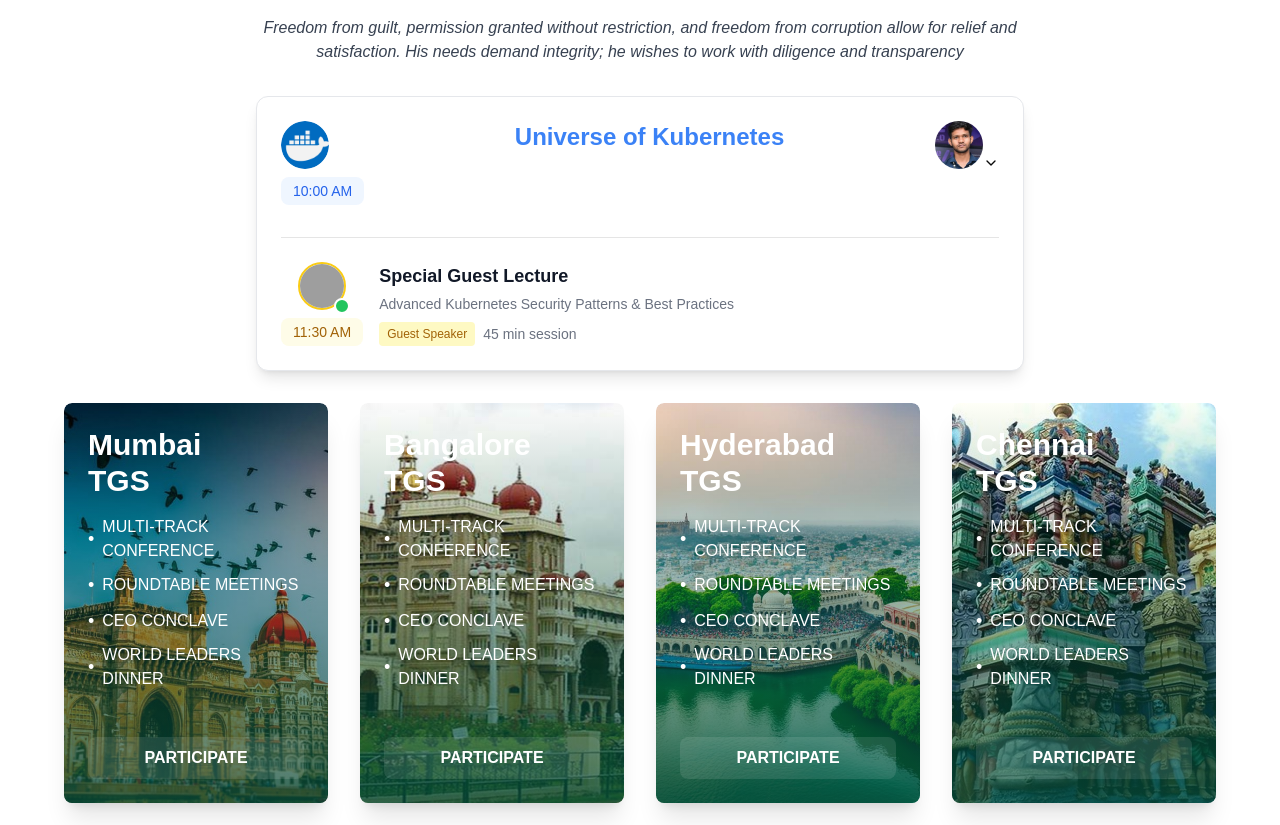
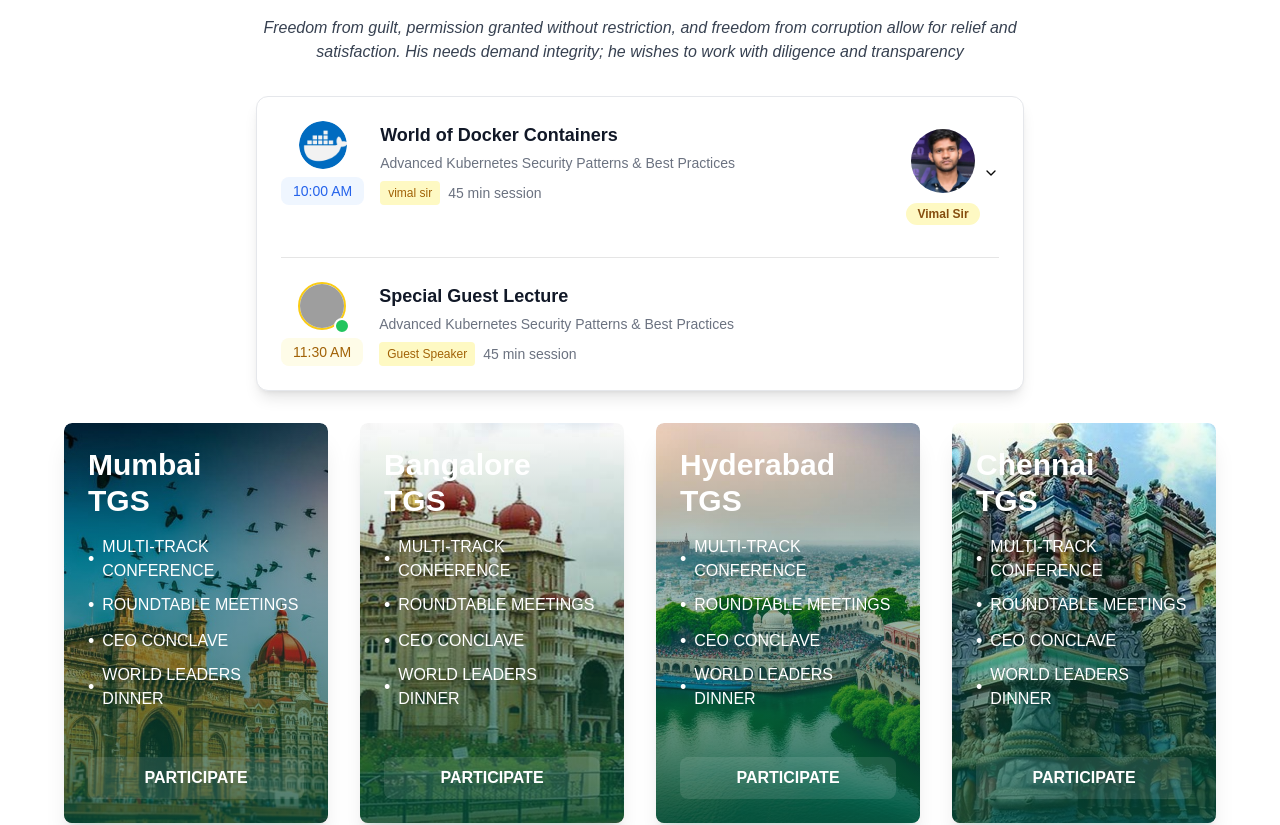
Before and after one commit to tony83033/TGS-CONFERENCE_FOLK_VERSION, a Next.js app: page / in a window 1280 px wide. Shown: the part 1300-2125 px from the top of the page. Built offline with nearby package versions, Linux system fonts and the light colour scheme; grey boxes are pictures that could not be loaded.

Commit message:
shedule cards

```diff
--- a/package.json
+++ b/package.json
@@ -16,6 +16,7 @@
     "@radix-ui/react-icons": "^1.3.1",
     "@radix-ui/react-separator": "^1.1.0",
     "@radix-ui/react-slot": "^1.1.0",
+    "@radix-ui/react-tooltip": "^1.1.4",
     "class-variance-authority": "^0.7.0",
     "classnames": "^2.5.1",
     "clsx": "^2.1.1",
--- a/src/components/customComponents/subComponents/CourseShedule.tsx
+++ b/src/components/customComponents/subComponents/CourseShedule.tsx
@@ -1,3 +1,4 @@
+import dynamic from 'next/dynamic'
 import React from 'react';
 import {
   Accordion,
@@ -5,11 +6,30 @@ import {
   AccordionItem,
   AccordionTrigger,
 } from "@/components/ui/accordion";
+
+// Dynamic imports for Tooltip components
+const TooltipProvider = dynamic(
+    () => import("@/components/ui/tooltip").then((mod) => mod.TooltipProvider),
+    { ssr: false }
+  );
+  const Tooltip = dynamic(
+    () => import("@/components/ui/tooltip").then((mod) => mod.Tooltip),
+    { ssr: false }
+  );
+  const TooltipTrigger = dynamic(
+    () => import("@/components/ui/tooltip").then((mod) => mod.TooltipTrigger),
+    { ssr: false }
+  );
+  const TooltipContent = dynamic(
+    () => import("@/components/ui/tooltip").then((mod) => mod.TooltipContent),
+    { ssr: false }
+  );
 import { ChevronDown } from 'lucide-react';
 import { Card } from "@/components/ui/card";
 import { Separator } from "@/components/ui/separator";
 import technologyImage from "../../../app/public/assets/docker.png"
 import mentorImage from "../../../app/public/assets/mentor.jpeg"
+import { Badge  } from "@/components/ui/badge"
 
 const CourseSchedule = () => {
   const courseData = [
@@ -47,12 +67,12 @@ const CourseSchedule = () => {
           <AccordionItem value="main" className="border-none">
             {/* Header section as Accordion Trigger */}
             <AccordionTrigger className="p-0 hover:no-underline">
-              <div className="flex w-full items-start">
-                {/* Left section with mentor image and timestamp */}
-                <div className="flex flex-col items-start">
+  <div className="flex w-full items-start gap-4">
+    {/* Left: Mentor Image */}
+    <div className="flex flex-col items-center">
       <img
         src={technologyImage.src.toString()}
-                    alt="Mentor"
+        alt="technology"
         className="rounded-full w-12 h-12 mb-2"
       />
       <span className="inline-block px-3 py-1 bg-blue-50 text-blue-600 rounded-lg text-sm">
@@ -60,19 +80,46 @@ const CourseSchedule = () => {
       </span>
     </div>
 
-                {/* Center title */}
-                <h1 className="text-2xl font-semibold text-blue-500 flex-1 text-center">
-                  Universe of Kubernetes
-                </h1>
+   {/* Left-Aligned Title and Subheading */}
+   <div className="flex-1">
+    <div className='text-left'>
+              <h3 className="text-lg font-semibold text-gray-900">
+              World of Docker Containers
+              </h3>
+              <p className="text-sm text-gray-500 mt-1">
+                Advanced Kubernetes Security Patterns & Best Practices
+              </p>
+              </div>
+              <div className="flex items-center gap-2 mt-2">
+                <span className="px-2 py-1 bg-yellow-100 text-yellow-700 rounded text-xs font-medium">
+                  vimal sir
+                </span>
+                <span className="text-sm text-gray-500">
+                  45 min session
+                </span>
+              </div>
+            </div>
 
-                {/* Right tech image */}
+    {/* Right: Tooltip Section */}
+    <TooltipProvider>
+      <Tooltip>
+        <TooltipTrigger>
           <div className="flex-shrink-0">
             <img
               src={mentorImage.src.toString()}
-                    alt="Technology"
-                    className="rounded-full w-12 h-12"
+              alt="Mentor"
+              className="rounded-full w-20 h-20 border-yellow-400 p-2"
             />
           </div>
+          <Badge className="bg-yellow-100 text-yellow-800 hover:text-yellow-900 font-bold">
+            Vimal Sir
+          </Badge>
+        </TooltipTrigger>
+        <TooltipContent className="w-64">
+          <p>Vimal sir is a public speaker...</p>
+        </TooltipContent>
+      </Tooltip>
+    </TooltipProvider>
   </div>
 </AccordionTrigger>
 
--- /dev/null
+++ b/src/components/ui/badge.tsx
@@ -0,0 +1,36 @@
+import * as React from "react"
+import { cva, type VariantProps } from "class-variance-authority"
+
+import { cn } from "@/lib/utils"
+
+const badgeVariants = cva(
+  "inline-flex items-center rounded-full border px-2.5 py-0.5 text-xs font-semibold transition-colors focus:outline-none focus:ring-2 focus:ring-ring focus:ring-offset-2",
+  {
+    variants: {
+      variant: {
+        default:
+          "border-transparent bg-primary text-primary-foreground hover:bg-primary/80",
+        secondary:
+          "border-transparent bg-secondary text-secondary-foreground hover:bg-secondary/80",
+        destructive:
+          "border-transparent bg-destructive text-destructive-foreground hover:bg-destructive/80",
+        outline: "text-foreground",
+      },
+    },
+    defaultVariants: {
+      variant: "default",
+    },
+  }
+)
+
+export interface BadgeProps
+  extends React.HTMLAttributes<HTMLDivElement>,
+    VariantProps<typeof badgeVariants> {}
+
+function Badge({ className, variant, ...props }: BadgeProps) {
+  return (
+    <div className={cn(badgeVariants({ variant }), className)} {...props} />
+  )
+}
+
+export { Badge, badgeVariants }
--- /dev/null
+++ b/src/components/ui/tooltip.tsx
@@ -0,0 +1,30 @@
+"use client"
+
+import * as React from "react"
+import * as TooltipPrimitive from "@radix-ui/react-tooltip"
+
+import { cn } from "@/lib/utils"
+
+const TooltipProvider = TooltipPrimitive.Provider
+
+const Tooltip = TooltipPrimitive.Root
+
+const TooltipTrigger = TooltipPrimitive.Trigger
+
+const TooltipContent = React.forwardRef<
+  React.ElementRef<typeof TooltipPrimitive.Content>,
+  React.ComponentPropsWithoutRef<typeof TooltipPrimitive.Content>
+>(({ className, sideOffset = 4, ...props }, ref) => (
+  <TooltipPrimitive.Content
+    ref={ref}
+    sideOffset={sideOffset}
+    className={cn(
+      "z-50 overflow-hidden rounded-md border bg-popover px-3 py-1.5 text-sm text-popover-foreground shadow-md animate-in fade-in-0 zoom-in-95 data-[state=closed]:animate-out data-[state=closed]:fade-out-0 data-[state=closed]:zoom-out-95 data-[side=bottom]:slide-in-from-top-2 data-[side=left]:slide-in-from-right-2 data-[side=right]:slide-in-from-left-2 data-[side=top]:slide-in-from-bottom-2",
+      className
+    )}
+    {...props}
+  />
+))
+TooltipContent.displayName = TooltipPrimitive.Content.displayName
+
+export { Tooltip, TooltipTrigger, TooltipContent, TooltipProvider }
```
Also changed, not shown: 1 other file (tests, documents, lock files or other folders). Lines whose indentation alone changed are shown as unchanged.
